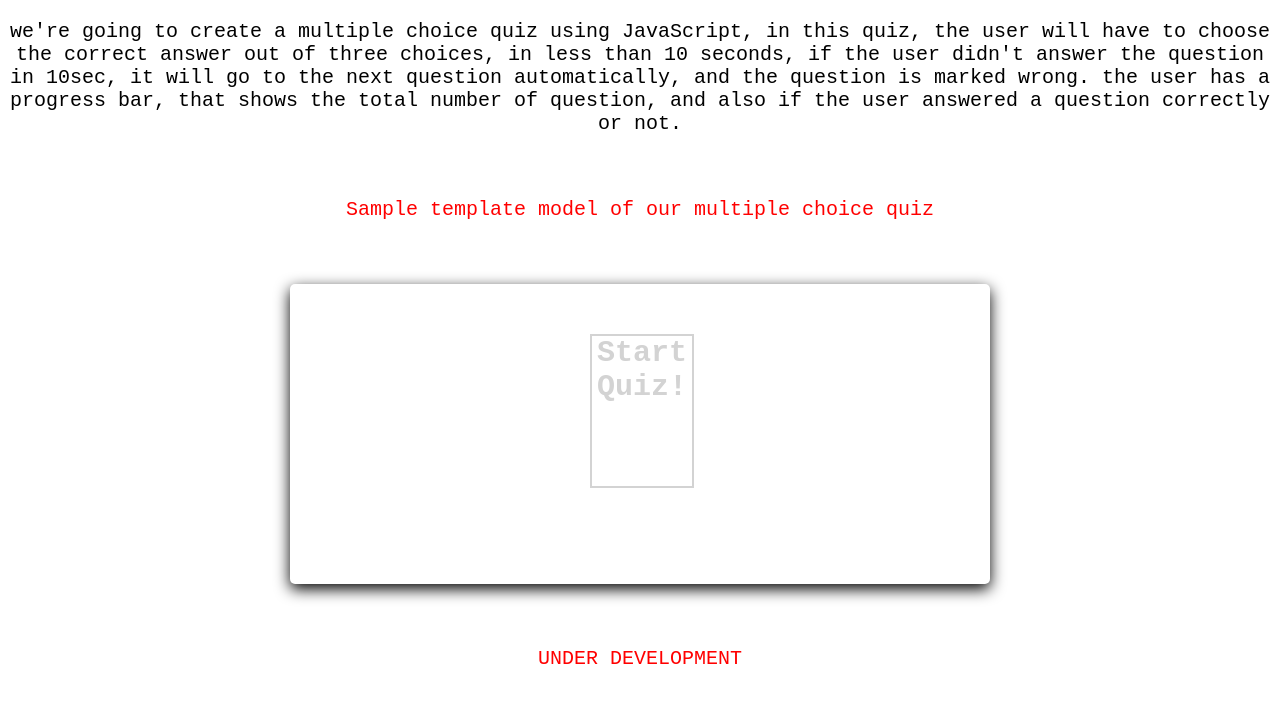
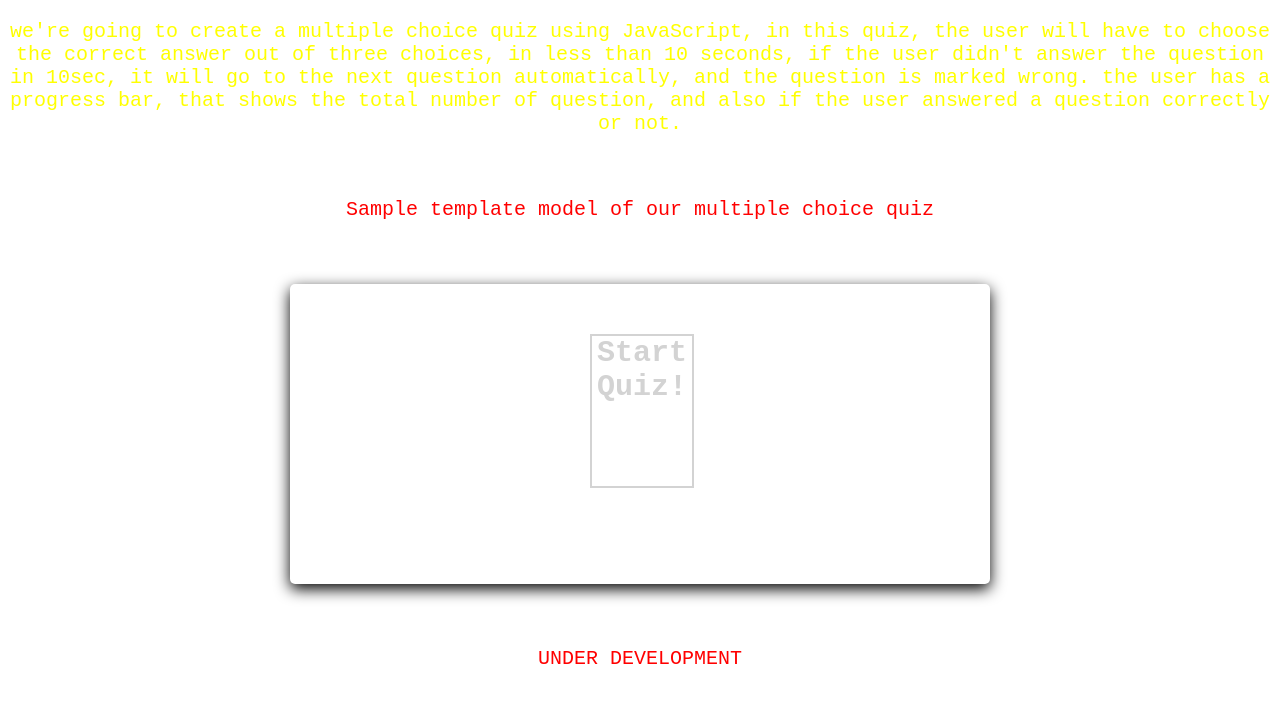
Before and after one commit to Varma010/Design-Project-1, a Jekyll site: the page index.html, which Jekyll copies as it is, in a window 1280 px wide. Shown: the top 703 px of the page. Built offline with Jekyll 4.4.1, drawn with Linux system fonts in a browser that asks for light colours.

Commit message:
Update index.html

```diff
--- a/index.html
+++ b/index.html
@@ -6,7 +6,7 @@
     <link rel="stylesheet" href="style.css">
 </head>
 <body>
-     <p align="center"> we're going to create a multiple choice quiz using JavaScript, in this quiz, the user will have to choose the correct answer out of three choices, in less than 10 seconds, if the user didn't answer the question in 10sec, it will go to the next question automatically, and the question is marked wrong. the user has a progress bar, that shows the total number of question, and also if the user answered a question correctly or not.
+     <p align="center" style="color:yellow"> we're going to create a multiple choice quiz using JavaScript, in this quiz, the user will have to choose the correct answer out of three choices, in less than 10 seconds, if the user didn't answer the question in 10sec, it will go to the next question automatically, and the question is marked wrong. the user has a progress bar, that shows the total number of question, and also if the user answered a question correctly or not.
 	 </p>
 	</br>
 	<p align="center" style="color:red">Sample template model of our multiple choice quiz</p>
```
